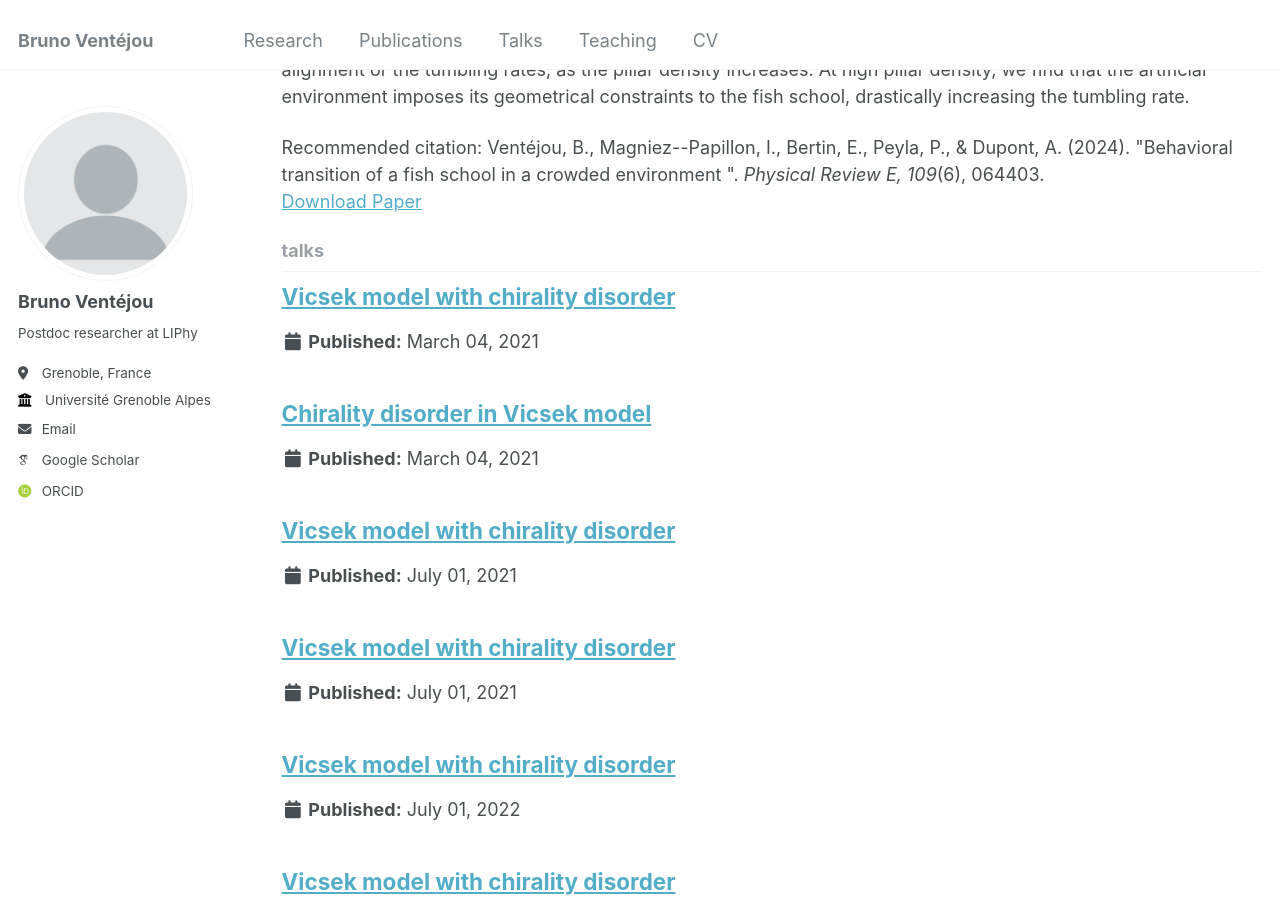
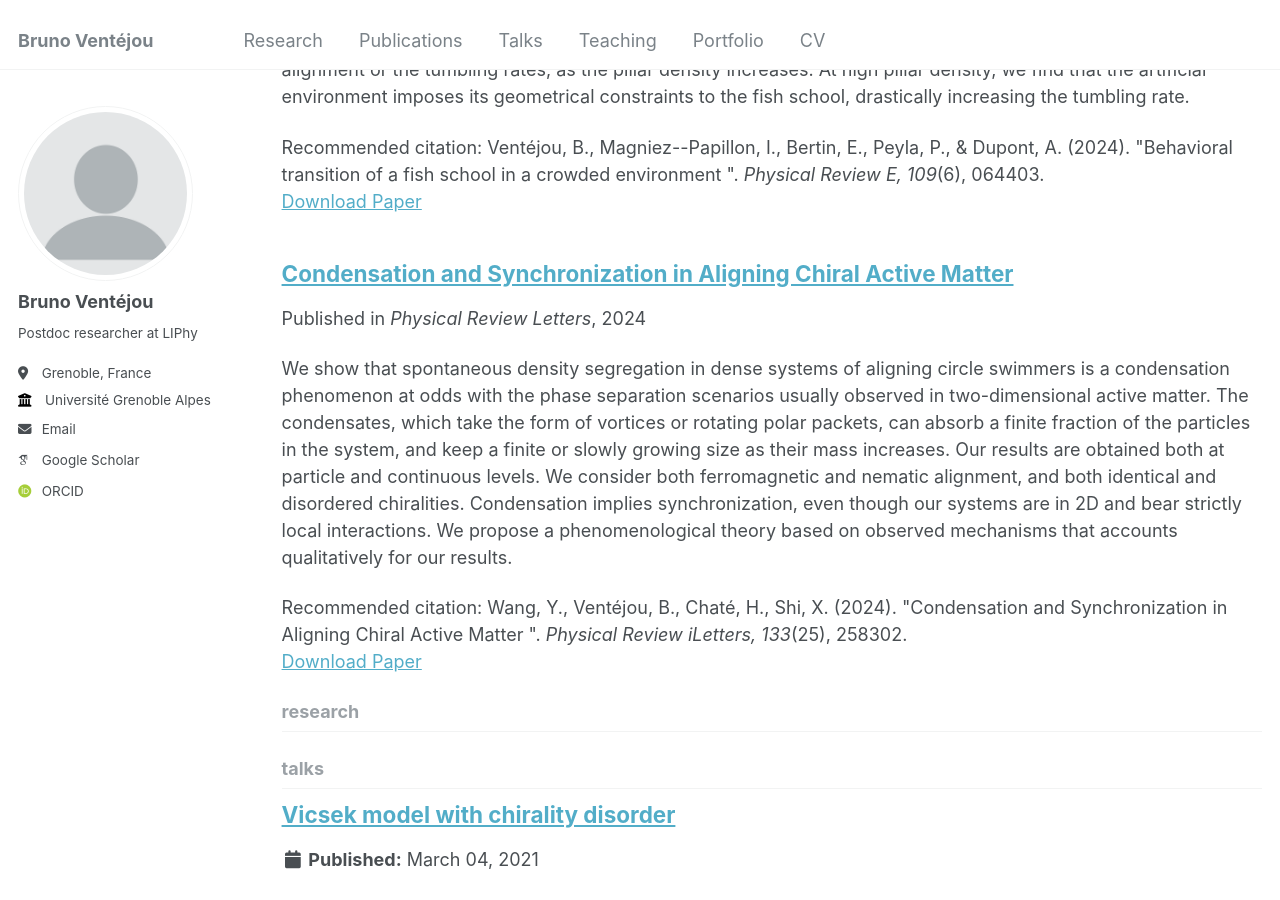
Before and after one commit to BrunoVentejou/brunoventejou.github.io, a Jekyll site: the page built from _pages/collection-archive.html, in a window 1280 px wide and 900 px high, scrolled down 2306 px. Built offline with Jekyll 4.4.1, drawn with Linux system fonts in a browser that asks for light colours; some web fonts are replaced.

Commit message:
Add the paper about condensate with Yujia.

```diff
--- a/_config.yml
+++ b/_config.yml
@@ -221,7 +221,9 @@ collections:
   talks:
     output: true
     permalink: /:collection/:path/
-
+  research:
+    output: true
+    permalink: /:collection/:path/
 
 # These settings control how pages and collections are included in the site
 defaults:
@@ -278,6 +280,15 @@ defaults:
       layout: talk
       author_profile: true
       share: true
+  # _research
+  - scope:
+      path: ""
+      type: research
+    values:
+      layout: single
+      author_profile: true
+      share: false
+      comment: true
 
 
 # Sass/SCSS
--- a/_data/navigation.yml
+++ b/_data/navigation.yml
@@ -17,8 +17,8 @@ main:
   - title: "Teaching"
     url: /teaching/
 
-  # - title: "Portfolio"
-  #   url: /portfolio/
+  - title: "Portfolio"
+    url: /research/
 
   # - title: "Blog Posts"
   #   url: /year-archive/
--- /dev/null
+++ b/_publications/2024-12-20-ventejou2024Condensate.md
@@ -0,0 +1,21 @@
+---
+title: "Condensation and Synchronization in Aligning Chiral Active Matter"
+collection: publications
+# category: manuscripts
+permalink: /publication/2024-12-20-ventejou2024Condensate
+urlslug: 'ventejou2024Condensate'
+excerpt: 'We show that spontaneous density segregation in dense systems of aligning circle swimmers is a condensation phenomenon at odds with the phase separation scenarios usually observed in two-dimensional active matter. The condensates, which take the form of vortices or rotating polar packets, can absorb a finite fraction of the particles in the system, and keep a finite or slowly growing size as their mass increases. Our results are obtained both at particle and continuous levels. We consider both ferromagnetic and nematic alignment, and both identical and disordered chiralities. Condensation implies synchronization, even though our systems are in 2D and bear strictly local interactions. We propose a phenomenological theory based on observed mechanisms that accounts qualitatively for our results.'
+date: 2024-12-20
+authors: 'Wang, Y., Ventéjou, B., Chaté, H., Shi, X.'
+venue: 'Physical Review Letters'
+preprintvenue: 'arXiv'
+volume: '133'
+page: '258302'
+paperurl: 'https://doi.org/10.1103/PhysRevLett.133.258302'
+arxivid: '2407.00458'
+pubnumber: 5
+citation: 'Wang, Y., Ventéjou, B., Chaté, H., Shi, X. (2024).  &quot;Condensation and Synchronization in Aligning Chiral Active Matter &quot;. <i>Physical Review iLetters, 133</i>(25), 258302. '
+---
+
+[Published version <i class="fa fa-external-link-alt fa-xs" aria-hidden="true"></i>](https://doi.org/10.1103/PhysRevLett.133.258302)
+[arXiv version <i class="fa fa-external-link-alt fa-xs" aria-hidden="true"></i>](https://arxiv.org/pdf/2407.00458)
```
Also changed, not shown: _publications/2024-06-11-ventejou2024Pillier.md (+1 -1 lines).
